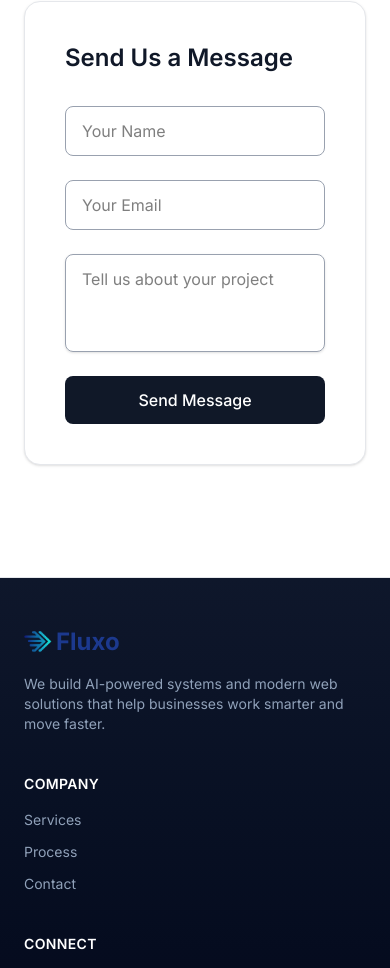
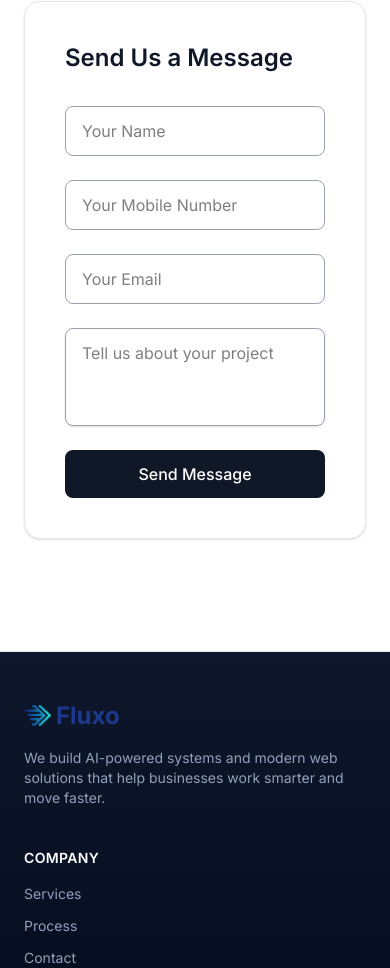
Before and after one commit to moin-dbud/Fluxo, a React (Vite) app in the folder frontend/: page / in a window 390 px wide. Shown: the part 8457-9425 px from the top of the page. Built offline with nearby package versions, Linux system fonts and the light colour scheme.

Commit message:
Add mobile number input to ContactSection
Added a number input field to the contact form.

```diff
--- a/frontend/src/sections/ContactSection.jsx
+++ b/frontend/src/sections/ContactSection.jsx
@@ -11,6 +11,7 @@ const ContactSection = () => {
 
         const formData = {
             name: e.target.name.value,
+            number: e.target.number.value,
             email: e.target.email.value,
             message: e.target.message.value,
         };
@@ -92,6 +93,14 @@ const ContactSection = () => {
                             />
 
                             <input
+                                type="number"
+                                name="number"
+                                placeholder="Your Mobile Number"
+                                required
+                                 className="w-full px-4 py-3 rounded-lg border border-gray-400 focus:outline-none focus:ring-1 focus:ring-blue-400"
+                            />
+
+                            <input
                                 type="email"
                                 name="email"
                                 placeholder="Your Email"
```
